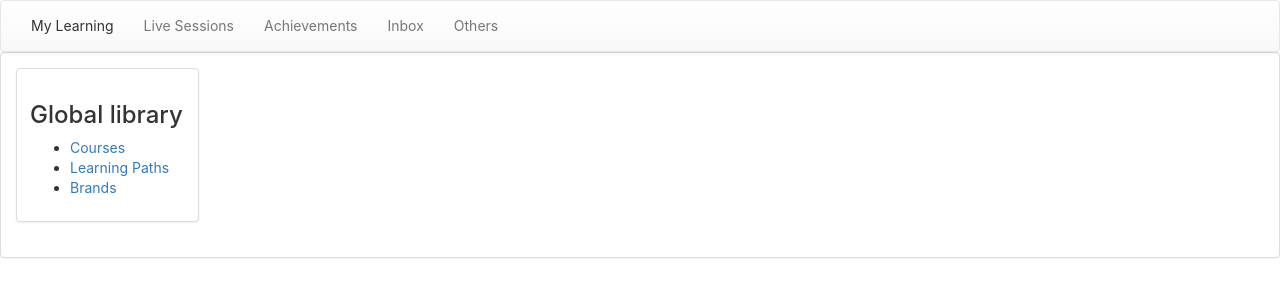
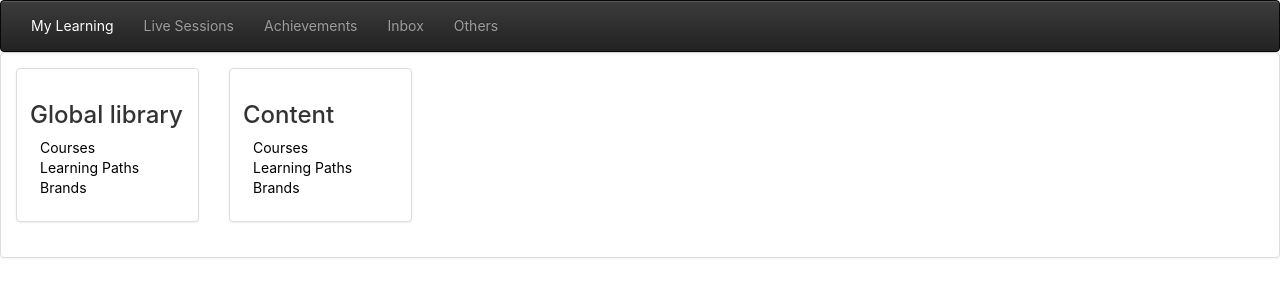
Before and after one commit to Ushimaster/mega-nav-poc, a React (Create React App) app in the folder src/app/react-app/: page / in a window 1280 px wide. Both pictures are taken after a click on the link "My Learning". Shown: the top 300 px of the page. Built offline with nearby package versions, Linux system fonts and the light colour scheme; no server answers.

Commit message:
Change theme

```diff
--- a/src/app/react-app/src/App.js
+++ b/src/app/react-app/src/App.js
@@ -56,8 +56,42 @@ const App = () => {
       parent: 100,
       title: "Brands",
       link: "#",
-    }
+    },
+    {
+      id: 101,
+      parent: 1,
+      title: "Content",
+      link: "#",
+    },
+    {
+      id: 300,
+      parent: 101,
+      title: "Courses",
+      link: "#",
+    },
+    {
+      id: 301,
+      parent: 101,
+      title: "Learning Paths",
+      link: "#",
+    },
+    {
+      id: 302,
+      parent: 101,
+      title: "Brands",
+      link: "#",
+    },
   ];
+  console.log("data");
+  fetch("https://localhost:7084/api/menu/admin/ao/learner/manager")
+      .then((response) => {
+        console.log('entra 2');
+        response.json();
+      })
+      .then((data) => {
+        console.log(data);
+        //this.setState({ postId: data.id });
+      });
 
   return <Meganav menuItems={menuItems} />;
 };
--- a/src/app/react-app/src/components/Meganav/Meganav.js
+++ b/src/app/react-app/src/components/Meganav/Meganav.js
@@ -17,7 +17,7 @@ const Meganav = (props) => {
 
   return (
     <div className="meganav">
-      <nav className="navbar navbar-default meganav__navbar">
+      <nav className="navbar navbar-default navbar-inverse meganav__navbar">
         <MenuItem menuItems={menuItems} onChangeMenu={menuChangeHandler} />
       </nav>
       <div className="collapse" id="navbarToggleExternalContent">
--- a/src/app/react-app/src/components/Toggle/Toggle.js
+++ b/src/app/react-app/src/components/Toggle/Toggle.js
@@ -7,14 +7,23 @@ const Toggle = (props) => {
 
   return (
     <div className="row">
-      <div className="col-sm-6 col-md-3 col-lg-2">
-        {(!toggles || toggles.length === 0) && <p>No options found</p>}
-        {toggles &&
-          toggles.length > 0 &&
-          toggles.map((toggle) => {
-            return <ToggleItem key={toggle.id} toggle={toggle} menuItems={props.menuItems} />;
-          })}
-      </div>
+      {(!toggles || toggles.length === 0) && (
+        <div className="col-sm-12">
+          <h5>No options found</h5>
+        </div>
+      )}
+      {toggles &&
+        toggles.length > 0 &&
+        toggles.map((toggle) => {
+          return (
+            <div
+              key={toggle.id}
+              className="col-sm-12 col-sm-6 col-md-3 col-lg-2"
+            >
+              <ToggleItem toggle={toggle} menuItems={props.menuItems} />
+            </div>
+          );
+        })}
     </div>
   );
 };
--- a/src/app/react-app/src/components/ToggleItem/ToggleItem.css
+++ b/src/app/react-app/src/components/ToggleItem/ToggleItem.css
@@ -0,0 +1,8 @@
+.menu-item__item{
+    color: black;
+}
+
+.menu-item{
+    list-style: none;
+    padding-inline-start: 10px;
+}
```
